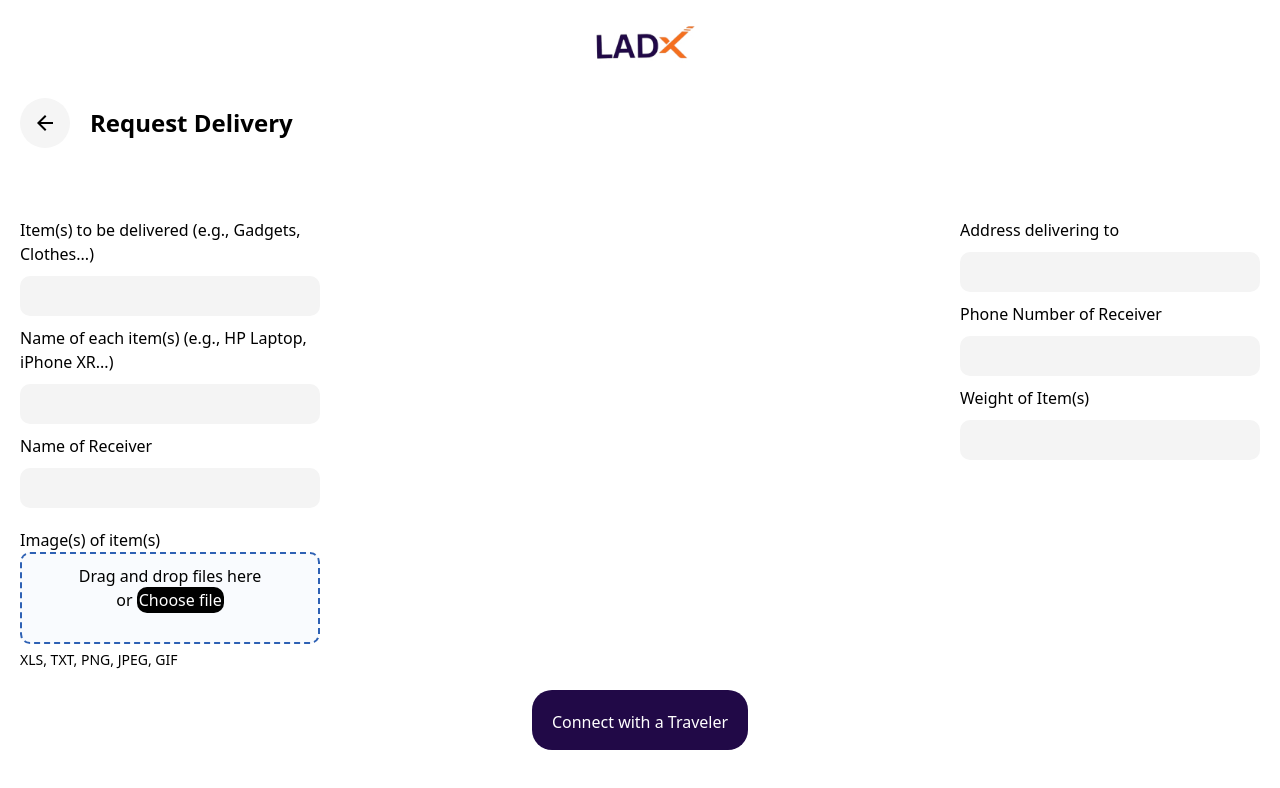
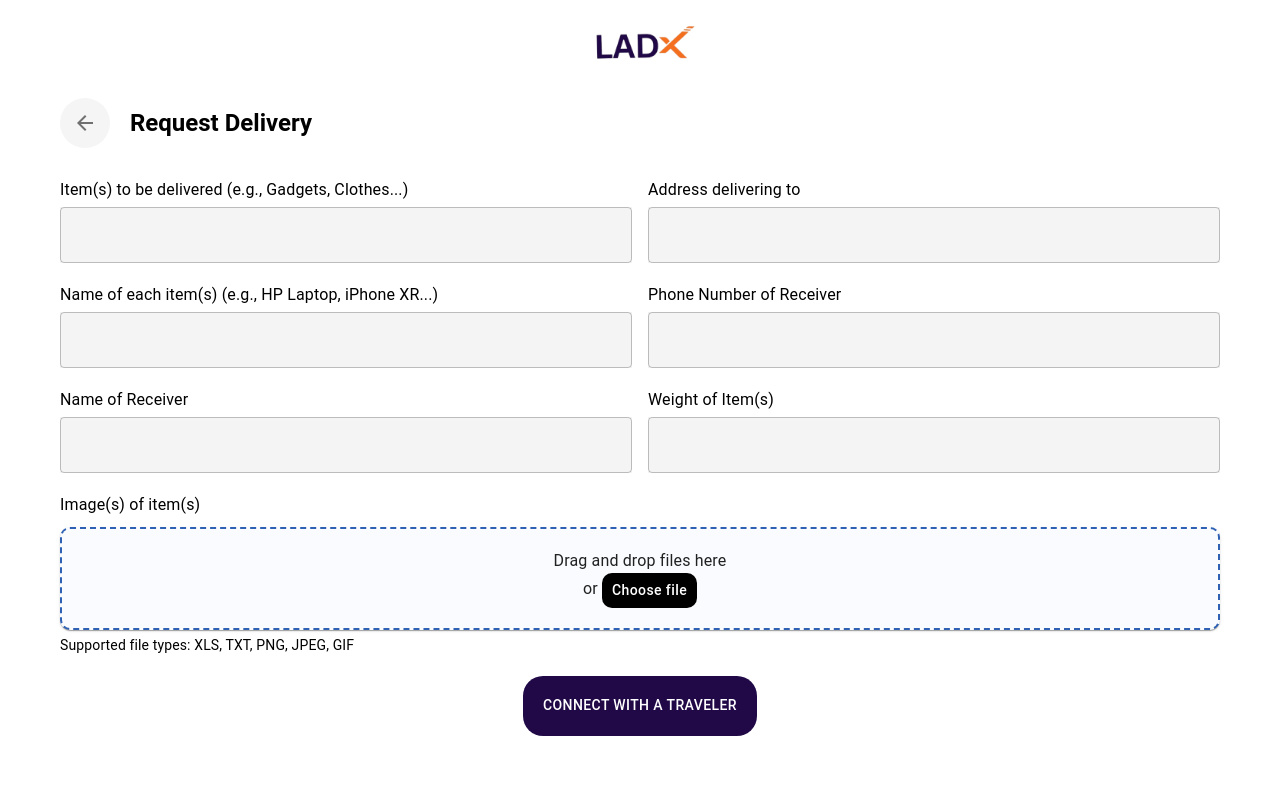
Before and after one commit to DevHoji/Lad-x-Frontend, a React (Vite) app in the folder frontend/: page /request in a window 1280 px wide. Shown: the top 788 px of the page. Built offline with nearby package versions, Linux system fonts and the light colour scheme.

Commit message:
request page update

```diff
--- a/frontend/src/components/Request.jsx
+++ b/frontend/src/components/Request.jsx
@@ -2,9 +2,17 @@ import React, { useState } from "react";
 import { useNavigate } from "react-router-dom";
 import test from "../assets/test.jpg"; // Ensure the correct path to your logo image
 import active from "../assets/active.jpg";
+import {
+  Box,
+  Button,
+  TextField,
+  Typography,
+  IconButton,
+  Grid,
+  Paper,
+} from "@mui/material";
 import ArrowBackIcon from "@mui/icons-material/ArrowBack";
 import CloseIcon from "@mui/icons-material/Close"; // Importing Close icon
-import { padding } from "@mui/system";
 
 const Request = () => {
   const navigate = useNavigate();
@@ -23,211 +31,167 @@ const Request = () => {
   };
 
   return (
-    <div style={styles.container}>
-      {/* Logo at the top-left corner */}
-      <img src={test} alt="Logo" style={styles.logo} />
-
-      {/* Header with back arrow and title */}
-      <div style={styles.header}>
-        {/* Back arrow */}
-        <div style={styles.backArrow} onClick={handleBackClick}>
-          <ArrowBackIcon />
-        </div>
-        <h1 style={styles.title}>Request Delivery</h1>
-      </div>
-
-      {/* Input fields container with labels */}
-      <div style={styles.inputContainer}>
-        {/* First set of input fields */}
-        <div style={styles.inputBlock}>
-          <label style={styles.label}>
-            Item(s) to be delivered (e.g., Gadgets, Clothes...)
-          </label>
-          <input type="text" style={styles.inputField} />
-
-          <label style={styles.label}>
-            Name of each item(s) (e.g., HP Laptop, iPhone XR...)
-          </label>
-          <input type="text" style={styles.inputField} />
-
-          <label style={styles.label}>Name of Receiver</label>
-          <input type="text" style={styles.inputField} />
-        </div>
-
-        {/* Second set of input fields */}
-        <div style={styles.inputBlock}>
-          <label style={styles.label}>Address delivering to</label>
-          <input type="text" style={styles.inputField} />
-
-          <label style={styles.label}>Phone Number of Receiver</label>
-          <input type="text" style={styles.inputField} />
-
-          <label style={styles.label}>Weight of Item(s)</label>
-          <input type="text" style={styles.inputField} />
-        </div>
-
-        {/* Image Upload and "Connect with Traveler" section */}
-        <div style={styles.fileUploadSection}>
-          <label style={styles.label}>Image(s) of item(s)</label>
-          <div style={styles.fileInputContainer}>
-            <div style={styles.fileInputText}>
-              Drag and drop files here <br /> or{" "}
-              <span style={styles.chooseFileButton} onClick={togglePopup}>
-                Choose file
-              </span>
-            </div>
-            <input type="file" style={styles.fileInput} />
-          </div>
-          <div style={styles.fileFormatText}>XLS, TXT, PNG, JPEG, GIF</div>
-        </div>
-      </div>
-      <button style={styles.connectButton} onClick={togglePopup}>
-        Connect with a Traveler
-      </button>
-      {/* Popup */}
-      {showPopup && (
-        <div style={styles.popupOverlay}>
-          <div style={styles.popupContent}>
-            <CloseIcon style={styles.closeIcon} onClick={togglePopup} />{" "}
-            {/* Close icon */}
-            <img
-              src={active}
-              alt="Two animations"
-              style={{ width: "200px", height: "auto", marginBottom: "20px" }}
-            />
-            <h2 style={styles.popupTitle}>Successful!</h2>
-            <h4 style={styles.popupTitle}>
-              You will get a notification when you have <br />
-              been matched with a Traveler.
-            </h4>
-            <button
-              style={styles.closePopupButton}
-              onClick={handleProceedClick}
-            >
-              Proceed
-            </button>
-          </div>
-        </div>
-      )}
-    </div>
-  );
-};
-
-const styles = {
-  container: {
+    <Box
+      sx={{
         backgroundColor: "#FFFFFF",
         height: "100vh",
         padding: "20px",
         display: "flex",
         flexDirection: "column",
         alignItems: "center",
-    overflowY: "auto", // Allows scrolling if content exceeds viewport height
-  },
-  logo: {
-    width: "150px",
-    marginBottom: "20px",
-  },
-  header: {
+        overflowY: "auto",
+        maxWidth: "1200px",
+        margin: "0 auto",
+      }}
+    >
+      {/* Logo at the top-left corner */}
+      <img
+        src={test}
+        alt="Logo"
+        style={{ width: "150px", marginBottom: "20px" }}
+      />
+
+      {/* Header with back arrow and title */}
+      <Box
+        sx={{
           display: "flex",
           alignItems: "center",
           marginBottom: "30px",
           width: "100%",
-    justifyContent: "flex-start", // Aligns items to the left
-  },
-  backArrow: {
+        }}
+      >
+        <IconButton
+          onClick={handleBackClick}
+          sx={{
+            backgroundColor: "#F5F5F5",
+            borderRadius: "50%",
             width: "50px",
             height: "50px",
-    backgroundColor: "#F5F5F5",
-    borderRadius: "50%",
-    display: "flex",
-    alignItems: "center",
-    justifyContent: "center",
-    cursor: "pointer",
-    fontSize: "20px",
             marginRight: "20px",
-  },
-  title: {
-    fontSize: "24px",
-    fontWeight: "bold",
-  },
-  inputContainer: {
-    display: "flex",
-    justifyContent: "space-between",
-    flexWrap: "wrap", // Makes the form wrap on smaller screens
-    gap: "20px",
-    marginTop: "40px",
-    width: "100%",
-  },
-  inputBlock: {
-    display: "flex",
-    flexDirection: "column",
-    gap: "10px",
-    flex: "1 1 calc(50% - 20px)", // Adjust width based on available space
-    minWidth: "250px", // Ensures the input blocks adjust on small screens
-    maxWidth: "300px", // Prevents blocks from becoming too wide
-  },
-  label: {
-    fontSize: "16px",
-    display: "block",
-  },
-  inputField: {
-    width: "100%", // Make the input take full width of its container
-    height: "40px",
-    backgroundColor: "#F4F4F4",
-    border: "none",
-    padding: "10px",
-    fontSize: "14px",
-    borderRadius: "10px",
-    outline: "none",
-  },
-  fileUploadSection: {
-    order: 0, // Default order for larger screens
-    width: "100%",
-  },
-  fileInputContainer: {
+          }}
+        >
+          <ArrowBackIcon />
+        </IconButton>
+        <Typography variant="h5" fontWeight="bold">
+          Request Delivery
+        </Typography>
+      </Box>
+
+      {/* Input fields container with labels */}
+      <Grid container spacing={2}>
+        <Grid item xs={12} sm={6}>
+          {/* Item(s) to be delivered */}
+          <Typography variant="body1" sx={{ marginBottom: "5px" }}>
+            Item(s) to be delivered (e.g., Gadgets, Clothes...)
+          </Typography>
+          <TextField
+            fullWidth
+            variant="outlined"
+            sx={{ marginBottom: "20px", backgroundColor: "#F4F4F4" }}
+          />
+          {/* Name of each item(s) */}
+          <Typography variant="body1" sx={{ marginBottom: "5px" }}>
+            Name of each item(s) (e.g., HP Laptop, iPhone XR...)
+          </Typography>
+          <TextField
+            fullWidth
+            variant="outlined"
+            sx={{ marginBottom: "20px", backgroundColor: "#F4F4F4" }}
+          />
+          {/* Name of Receiver */}
+          <Typography variant="body1" sx={{ marginBottom: "5px" }}>
+            Name of Receiver
+          </Typography>
+          <TextField
+            fullWidth
+            variant="outlined"
+            sx={{ marginBottom: "20px", backgroundColor: "#F4F4F4" }}
+          />
+        </Grid>
+
+        <Grid item xs={12} sm={6}>
+          {/* Address delivering to */}
+          <Typography variant="body1" sx={{ marginBottom: "5px" }}>
+            Address delivering to
+          </Typography>
+          <TextField
+            fullWidth
+            variant="outlined"
+            sx={{ marginBottom: "20px", backgroundColor: "#F4F4F4" }}
+          />
+          {/* Phone Number of Receiver */}
+          <Typography variant="body1" sx={{ marginBottom: "5px" }}>
+            Phone Number of Receiver
+          </Typography>
+          <TextField
+            fullWidth
+            variant="outlined"
+            sx={{ marginBottom: "20px", backgroundColor: "#F4F4F4" }}
+          />
+          {/* Weight of Item(s) */}
+          <Typography variant="body1" sx={{ marginBottom: "5px" }}>
+            Weight of Item(s)
+          </Typography>
+          <TextField
+            fullWidth
+            variant="outlined"
+            sx={{ marginBottom: "20px", backgroundColor: "#F4F4F4" }}
+          />
+        </Grid>
+      </Grid>
+
+      {/* Image Upload and "Connect with Traveler" section */}
+      <Box sx={{ width: "100%", marginBottom: "20px" }}>
+        <Typography variant="body1" sx={{ marginBottom: "10px" }}>
+          Image(s) of item(s)
+        </Typography>
+        <Paper
+          sx={{
             backgroundColor: "#F9FBFE",
             border: "2px dashed #2E61B4",
-    width:"300px",
-    padding: "10px",
+            padding: "20px",
             borderRadius: "10px",
             textAlign: "center",
-  },
-  fileInputText: {
-    marginBottom: "20px", // Reduced bottom margin for compactness
-  },
-  chooseFileButton: {
+          }}
+        >
+          <Typography>
+            Drag and drop files here <br /> or{" "}
+            <Button
+              onClick={togglePopup}
+              sx={{
+                textTransform: "none",
                 color: "white",
                 backgroundColor: "black",
+                padding: "5px 10px",
                 borderRadius: "10px",
-    padding: "2px",
-    cursor: "pointer",
-  },
-  fileInput: {
-    display: "none",
-  },
-  fileFormatText: {
-    marginTop: "5px",
-    fontSize: "14px",
-    display: "flex",
-    justifyContent: "flex-start",
-    flexWrap: "wrap",
-    gap: "10px", // Added gap for margin between formats
-  },
-  fileFormatMargin: {
-    marginLeft: "10px", // Adds margin between formats
-  },
-  connectButton: {
+              }}
+            >
+              Choose file
+            </Button>
+          </Typography>
+        </Paper>
+        <Typography sx={{ marginTop: "5px", fontSize: "14px" }}>
+          Supported file types: XLS, TXT, PNG, JPEG, GIF
+        </Typography>
+      </Box>
+
+      <Button
+        onClick={togglePopup}
+        sx={{
           backgroundColor: "#210947",
           color: "#FFFFFF",
-    border: "none",
           borderRadius: "20px",
-    padding:"20px",
+          padding: "20px",
           height: "60px",
-    marginTop: "20px",
-    cursor: "pointer",
-    width: "fit-content", // Ensure button width is based on content
-  },
-  popupOverlay: {
+          width: "fit-content",
+        }}
+      >
+        Connect with a Traveler
+      </Button>
+
+      {showPopup && (
+        <Box
+          sx={{
             position: "fixed",
             top: 0,
             left: 0,
@@ -238,34 +202,55 @@ const styles = {
             justifyContent: "center",
             alignItems: "center",
             zIndex: 1000,
-  },
-  popupContent: {
+          }}
+        >
+          <Paper
+            sx={{
               backgroundColor: "#FFFFFF",
               padding: "50px",
               borderRadius: "10px",
               textAlign: "center",
               width: "80%",
-    maxWidth: "500px", // Limits popup width on larger screens
-    position: "relative", // Allows positioning of the close icon
-  },
-  popupTitle: {
-    marginBottom: "20px",
-  },
-  closeIcon: {
-    position: "absolute",
-    top: "10px",
-    right: "10px",
-    cursor: "pointer",
-  },
-  closePopupButton: {
+              maxWidth: "500px",
+              position: "relative",
+            }}
+          >
+            <IconButton
+              onClick={togglePopup}
+              sx={{ position: "absolute", top: "10px", right: "10px" }}
+            >
+              <CloseIcon />
+            </IconButton>
+            <img
+              src={active}
+              alt="Two animations"
+              style={{ width: "200px", height: "auto", marginBottom: "20px" }}
+            />
+            <Typography variant="h6" sx={{ marginBottom: "20px" }}>
+              Successful!
+            </Typography>
+            <Typography variant="body1" sx={{ marginBottom: "20px" }}>
+              You will get a notification when you have <br />
+              been matched with a Traveler.
+            </Typography>
+            <Button
+              onClick={handleProceedClick}
+              sx={{
                 backgroundColor: "#F66F1E",
                 color: "#FFFFFF",
-    border: "none",
                 borderRadius: "20px",
                 height: "40px",
-    cursor: "pointer",
                 marginTop: "20px",
-  },
+                padding: "10px 20px",
+              }}
+            >
+              Proceed
+            </Button>
+          </Paper>
+        </Box>
+      )}
+    </Box>
+  );
 };
 
 export default Request;
```
Lines whose indentation alone changed are shown as unchanged.
